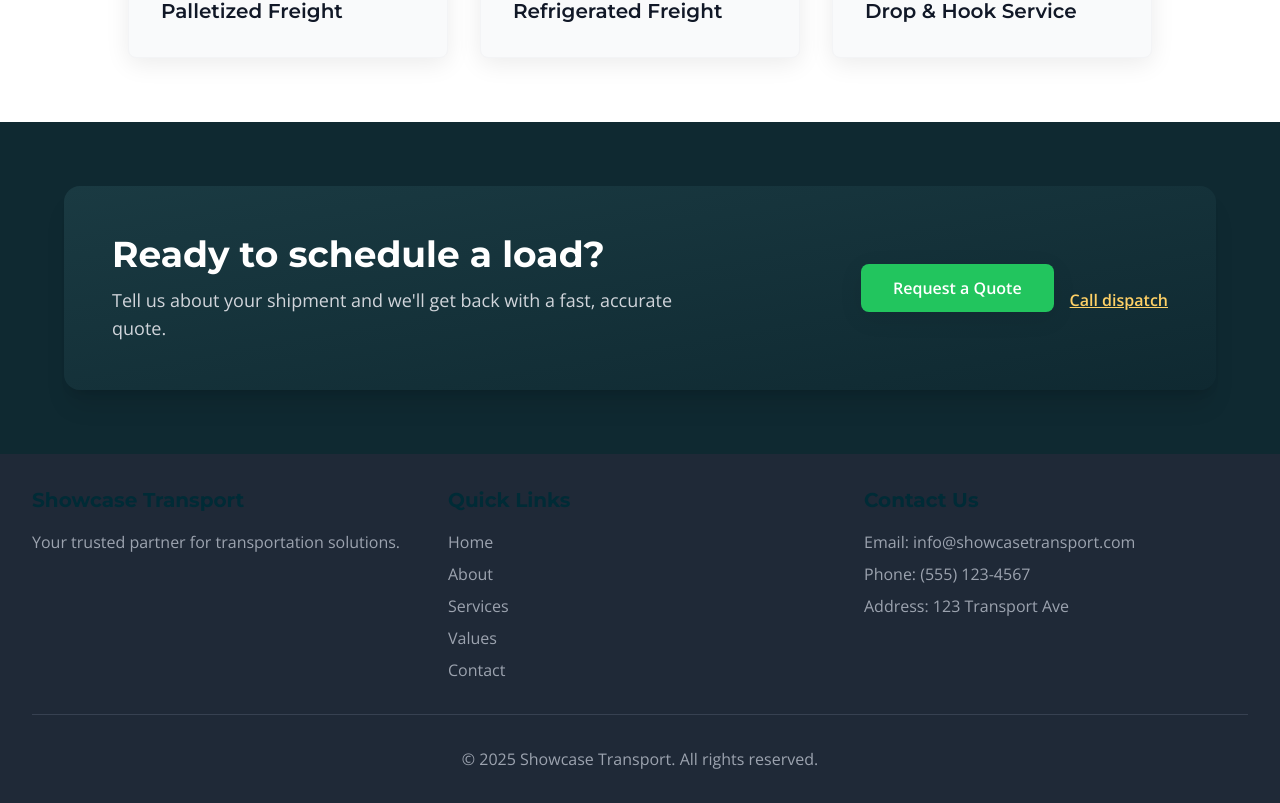
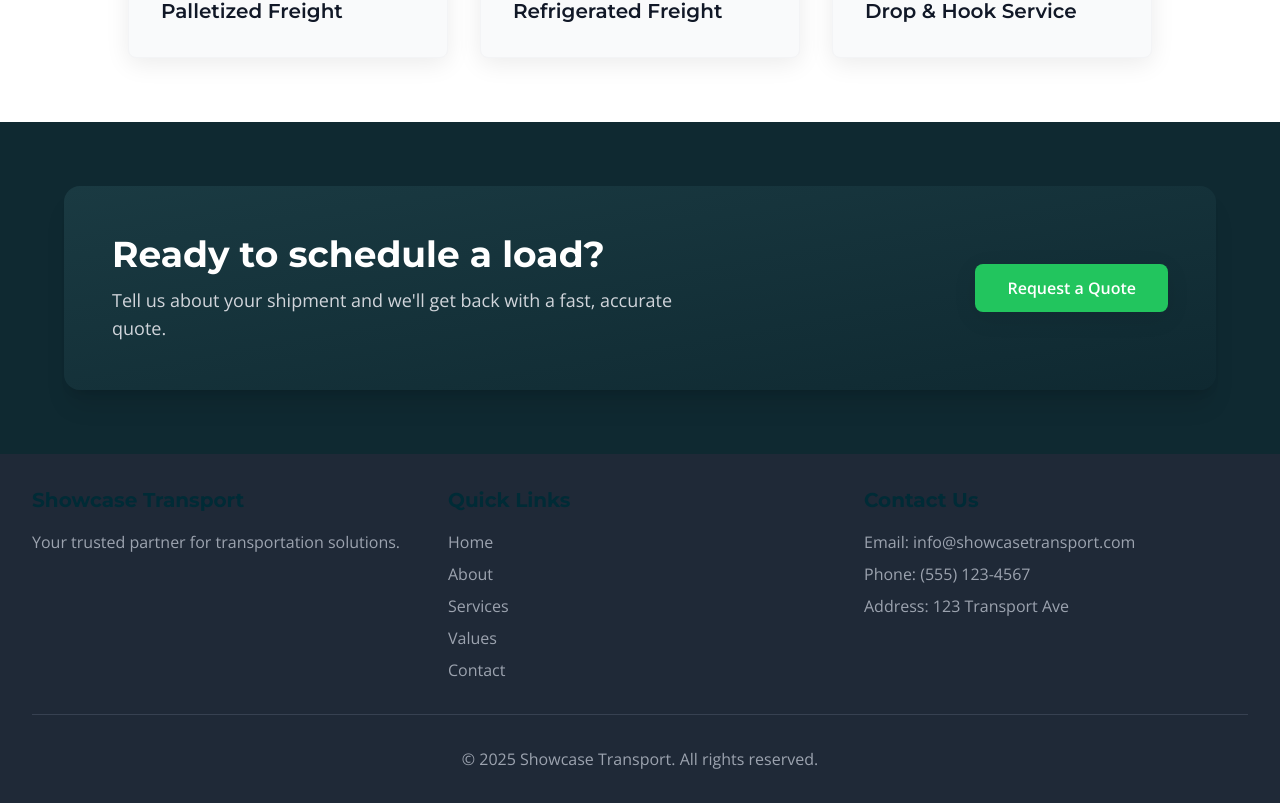
Before and after one commit to knightofren2588/showcase-transport, a React (Vite) app: page / in a window 1280 px wide. Shown: the part 1848-2651 px from the top of the page. Built offline with nearby package versions, Linux system fonts and the light colour scheme.

Commit message:
Remove call dispatch link from CTA section

```diff
--- a/src/pages/Home.jsx
+++ b/src/pages/Home.jsx
@@ -126,12 +126,6 @@ export default function Home() {
                 >
                   Request a Quote
                 </Link>
-                <a
-                  href="tel:555-123-4567"
-                  className="text-[#FFD166] hover:text-[#FFE599] font-semibold transition underline"
-                >
-                  Call dispatch
-                </a>
               </div>
             </div>
           </div>
```
